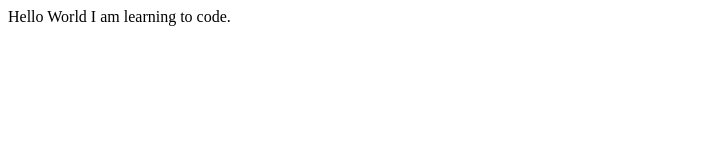
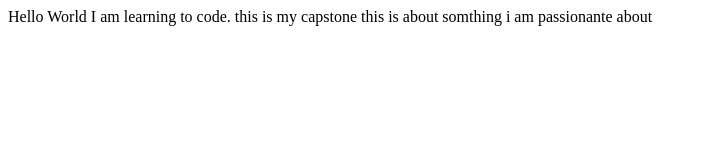
Before and after one commit to ArchieGeorge/website, a plain HTML site: page index.html in a window 1280 px wide. Shown: the whole page, without its empty margins (0-708 px from the left). Drawn offline with Linux system fonts and the light colour scheme.

Commit message:
Update index.html

```diff
--- a/index.html
+++ b/index.html
@@ -6,7 +6,8 @@
  </head>
 <body>
 Hello World I am learning to code.
-
+this is my capstone
+this is about somthing i am passionante about
 
 
 </body>
```
